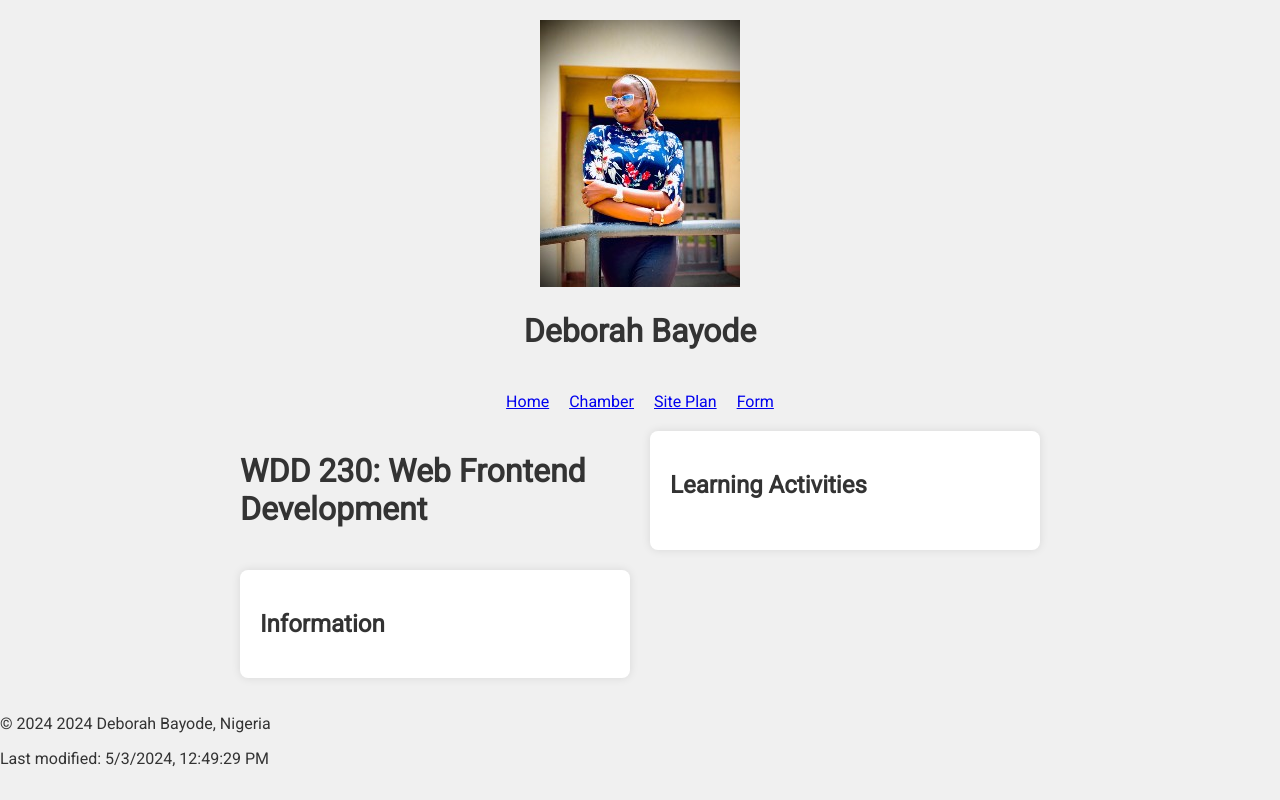
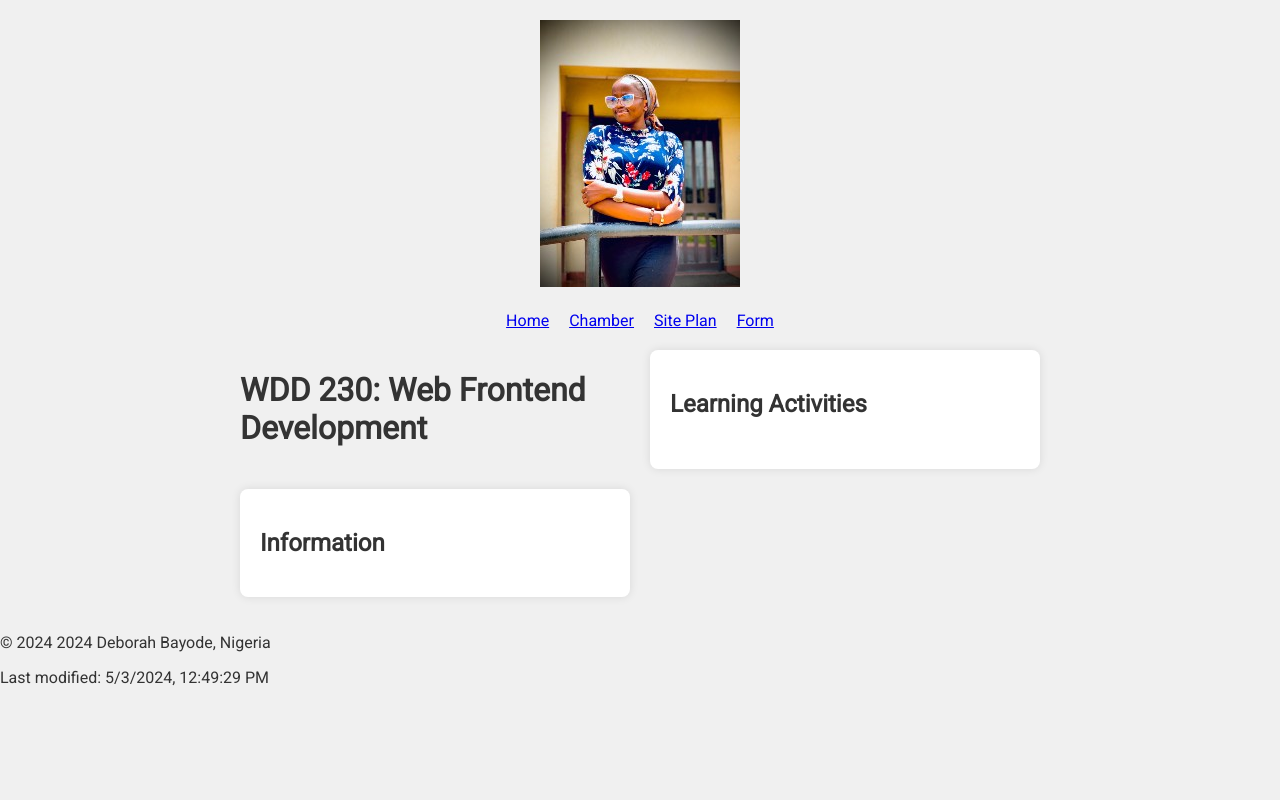
Before and after one commit to DebbyJudge/wdd230, a plain HTML site: page index.html in a window 1280 px wide. Drawn offline with Linux system fonts and the light colour scheme.

Commit message:
Add changes to homepage

```diff
--- a/index.html
+++ b/index.html
@@ -3,7 +3,7 @@
 <head>
     <meta charset="UTF-8">
     <meta name="viewport" content="width=device-width, initial-scale=1.0">
-    <title>Deborah Bayode - DD 230: Web Frontend Development</title>
+    <title>Deborah Bayode - WDD 230: Web Frontend Development</title>
     <meta name="description" content="WDD 230 - Web Frontend Development">
     <meta name="author" content="Deborah Bayode">
     <link rel="stylesheet" href="styles/base.css">
@@ -15,7 +15,6 @@
 <body>
     <header>
         <img src="images/debbie.jpg" alt="Deborah Bayode">
-        <h1>Deborah Bayode</h1>
     </header>
 
     <nav>
```
